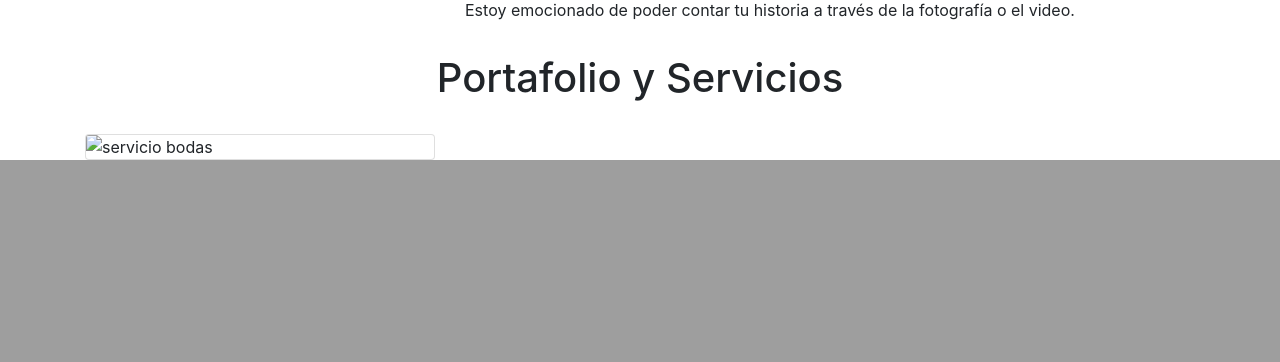
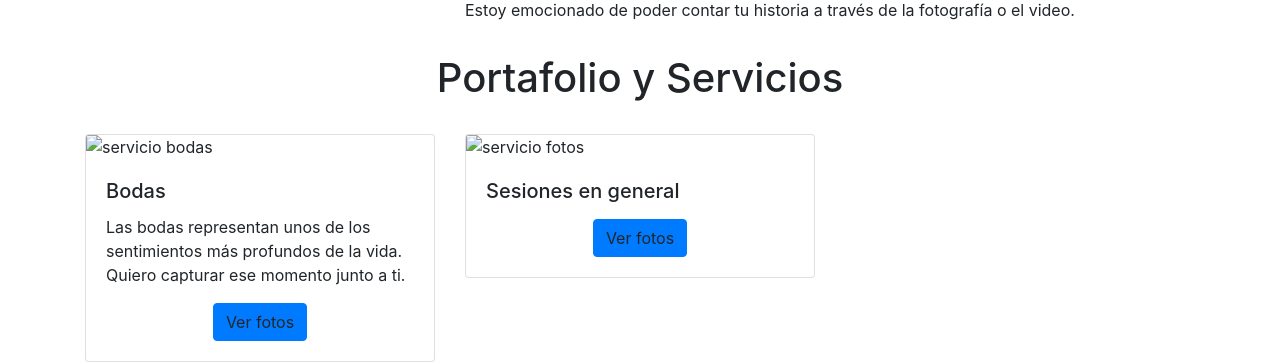
Before and after one commit to medranow/PortfolioAgapelogos, a Django app: template portafolio/website/templates/website/index.html in a window 1280 px wide. Shown: the part 1186-1548 px from the top of the page. Before the commit the page ends 1346 px from the top, so only its background shows below. Run offline with Django 4.2, Linux system fonts and the light colour scheme; the template is opened without the code that fills it, so the values that code supplies are empty; some libraries are stand-ins or nearby versions.

Commit message:
working on cards feature

```diff
--- a/portafolio/website/templates/website/index.html
+++ b/portafolio/website/templates/website/index.html
@@ -55,8 +55,29 @@
                 <div class="col-sm-4 mt-4">
                     <div class="card">
                         <img class="card-img-top" src="" alt="servicio bodas" style="width: 100%">
+                        <div class="card-body">
+                            <h5 class="card-title">Bodas</h5>
+                            <p class="card-text">Las bodas representan unos de los sentimientos más profundos de la vida. Quiero capturar ese momento junto a ti.</p>
+                            <div class="text-center">
+                                <a src="#" class="btn btn-primary">Ver fotos</a>
+                            </div>
+                        </div>
                     </div>
                 </div>
+
+                <div class="col-sm-4 mt-4">
+                    <div class="card">
+                        <img class="card-img-top" src="" alt="servicio fotos" style="width: 100%">
+                        <div class="card-body">
+                            <h5 class="card-title">Sesiones en general</h5>
+                            <p class="card-text"></p>
+                            <div class="text-center">
+                                <a src="#" class="btn btn-primary">Ver fotos</a>
+                            </div>
+                        </div>
+                    </div>
+                </div>
+
             </div>
         </div>
     </section>
```
